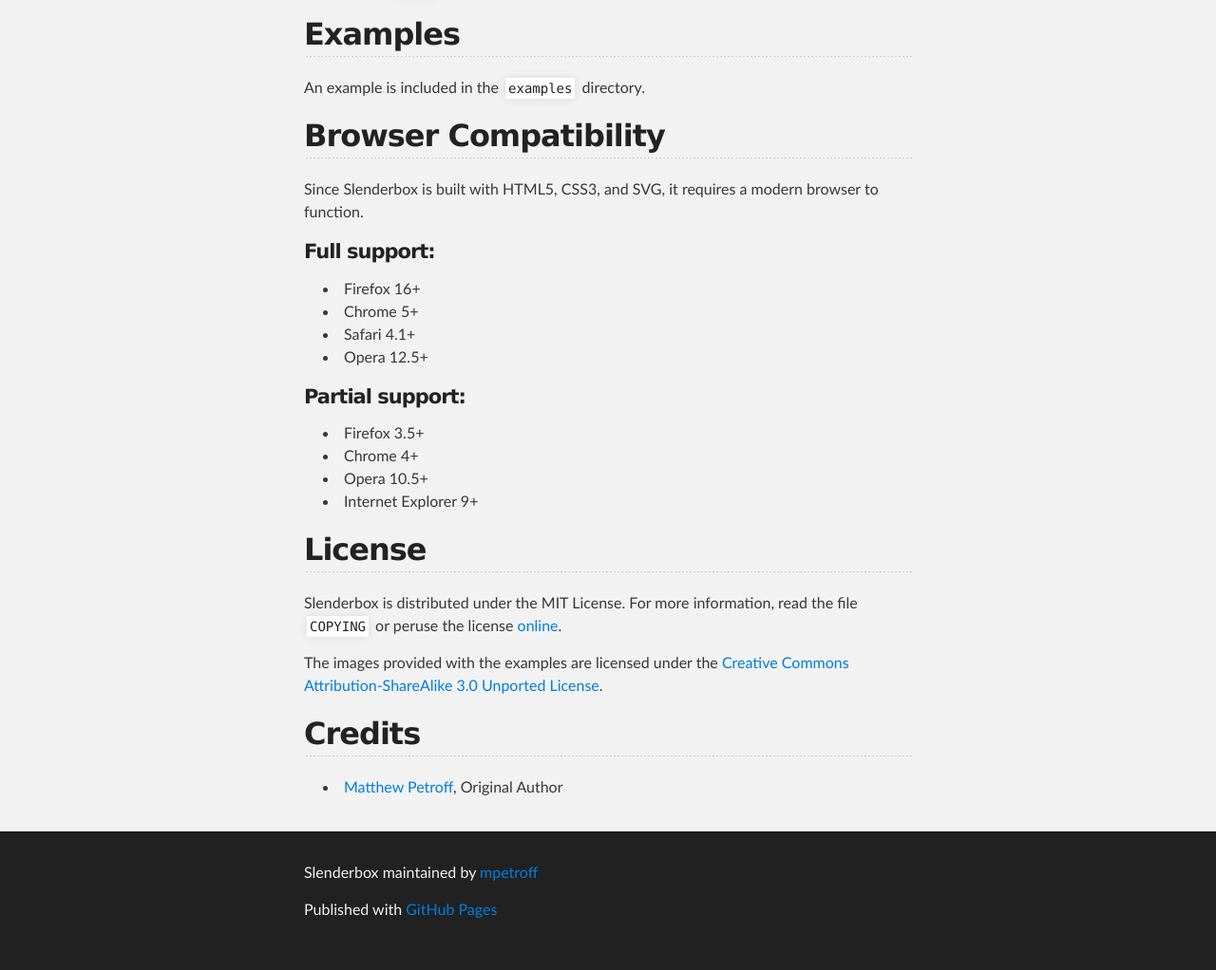
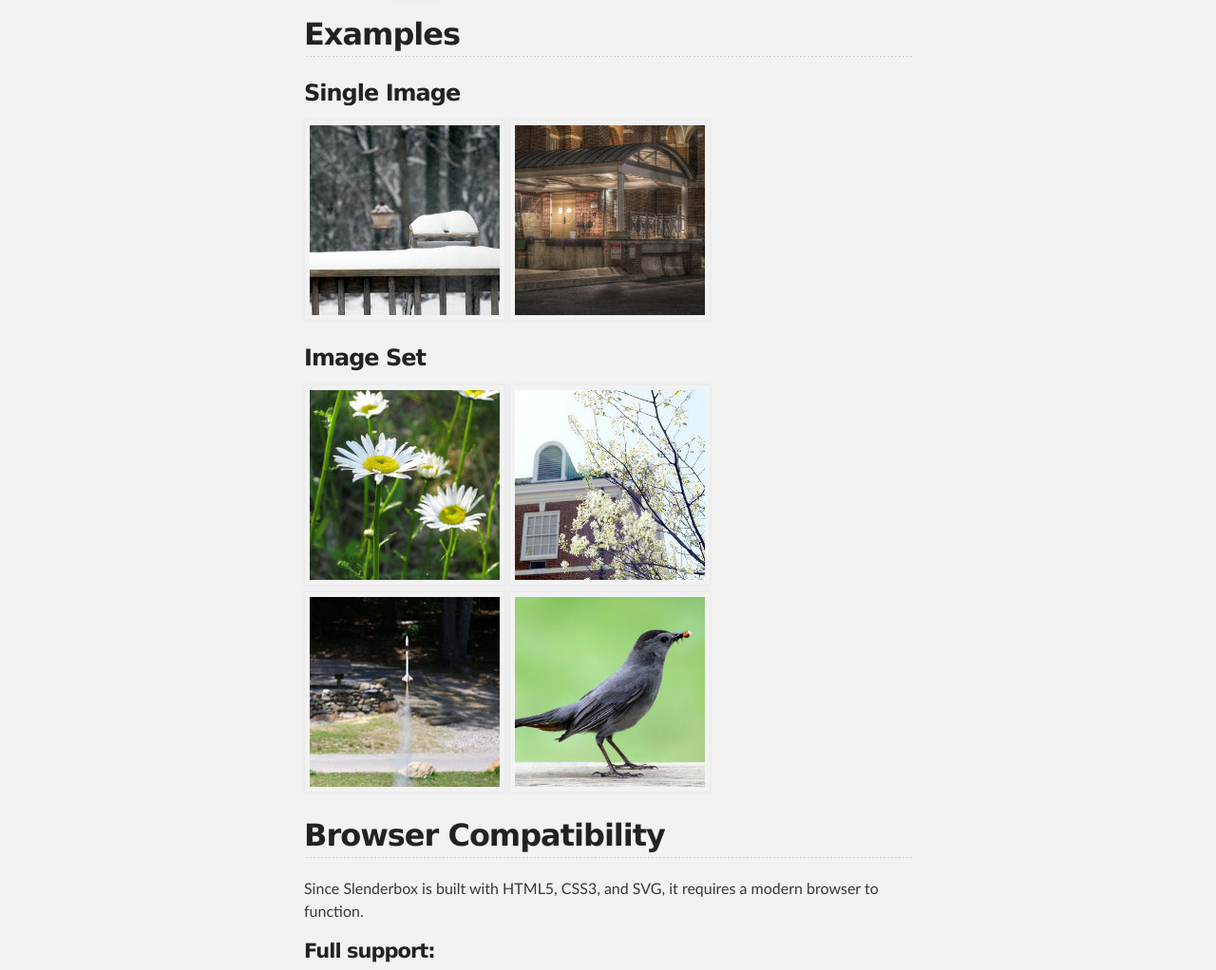
Before and after one commit to mpetroff/slenderbox, a plain HTML site: page index.html in a window 1280 px wide. Shown: the part 826-1848 px from the top of the page at 95% size. Drawn offline with Linux system fonts and the light colour scheme.

Commit message:
Added live example.

```diff
--- a/index.html
+++ b/index.html
@@ -7,6 +7,7 @@
     <meta name="description" content="Slenderbox : Slenderbox is a lightweight and framework-free lightbox script." />
 
     <link rel="stylesheet" type="text/css" media="screen" href="stylesheets/stylesheet.css">
+    <link rel="stylesheet" type="text/css" media="screen" href="stylesheets/slenderbox.css">
 
     <title>Slenderbox</title>
   </head>
@@ -48,7 +49,21 @@
 <li>A link's <code>title</code> becomes a caption in the lightbox.</li>
 </ol><h2>Examples</h2>
 
-<p>An example is included in the <code>examples</code> directory.</p>
+<h3>Single Image</h3>
+
+<p>
+<a href="images/img0.jpg" data-sbox><img src="images/thm0.jpg" height=200 width=200 alt="Thumbnail 0"/></a>
+<a href="images/img1.jpg" title="Link title is used as a caption." data-sbox><img src="images/thm1.jpg" height=200 width=200 alt="Thumbnail 1"/></a>
+</p>
+
+<h3>Image Set</h3>
+
+<p>
+<a href="images/img2.jpg" title="Click the right side of the image to go forward." data-sbox="3"><img src="images/thm2.jpg" height=200 width=200 alt="Thumbnail 2"/></a>
+<a href="images/img3.jpg" title="One can use the arrow keys as well." data-sbox="3"><img src="images/thm3.jpg" height=200 width=200 alt="Thumbnail 3"/></a>
+<a href="images/img4.jpg" title="The next image in a gallery is automatically preloaded." data-sbox="3"><img src="images/thm4.jpg" height=200 width=200 alt="Thumbnail 4"/></a>
+<a href="images/img5.jpg" title="Press “Esc” or click the “x” or anywhere outside the image to close the lightbox." data-sbox="3"><img src="images/thm5.jpg" height=200 width=200 alt="Thumbnail 5"/></a>
+</p>
 
 <h2>Browser Compatibility</h2>
 
@@ -86,8 +101,7 @@
     <!-- FOOTER  -->
     <div id="footer_wrap" class="outer">
       <footer class="inner">
-        <p class="copyright">Slenderbox maintained by <a href="https://github.com/mpetroff">mpetroff</a></p>
-        <p>Published with <a href="http://pages.github.com">GitHub Pages</a></p>
+        <p class="copyright">Slenderbox maintained by <a href="https://github.com/mpetroff">Matthew Petroff</a></p>
       </footer>
     </div>
 
@@ -102,6 +116,6 @@
             } catch(err) {}
           </script>
 
-
+  <script type="text/javascript" src="javascripts/slenderbox.js"></script>
   </body>
 </html>
--- /dev/null
+++ b/javascripts/slenderbox.js
@@ -0,0 +1,6 @@
+// Slenderbox 1.0, https://github.com/mpetroff/slenderbox
+(function(u,h){function p(j){l.style.opacity=0;n.style.display="inline";a=new Image;a.onload=function(){var b=a.height,j=a.width;a.height>f.clientHeight-55-80&&(a.height=f.clientHeight-55-80,a.width=a.width*a.height/b);a.width>f.clientWidth-20-80&&(a.width=f.clientWidth-20-80,a.height=b*a.width/j);l.style.height=a.height+"px";l.style.width=a.width+"px";c.style.height=a.height+55+"px";c.style.width=a.width+20+"px";c.style.left=f.clientWidth/2-(a.width+20)/2+"px";c.style.top=f.clientHeight/2-(a.height+
+20)/2+"px";n.style.left=a.width/2-15+10+"px";n.style.top=a.height/2-15+10+"px";g.style.height=a.height+20+"px";g.style.width=a.width/2+"px";r.style.top=a.height/2+10-23.5+"px";m.style.height=g.style.height;m.style.width=g.style.width;v.style.top=r.style.top;n.style.display="none";setTimeout(function(){l.style.backgroundImage="url("+a.src+")";l.style.opacity=1},300);e<d.length-1&&((new Image).src=d.item(e+1))};d=h.querySelectorAll('[data-sbox="'+j.getAttribute("data-sbox")+'"]');for(var b=0;b<d.length;b++)d.item(b)==
+j&&(e=b,b=d.length);q=""!=j.getAttribute("data-sbox")?!0:!1;a.src=j;w.innerHTML=j.title;1<d.length&&q&&(x.innerHTML="Image "+(e+1)+" of "+d.length,m.style.display=0<e?"inline":"none",g.style.display=e<d.length-1?"inline":"none")}function y(){p(d.item(e+1))}function z(){p(d.item(e-1))}function s(){k.style.opacity=0;setTimeout(function(){try{k.parentNode.removeChild(k)}catch(a){}},300);h.removeEventListener("keydown",A,!1);u.removeEventListener("resize",B,!1)}function A(a){a.preventDefault();a=a.keyCode;
+39==a?e<d.length-1&&q&&y():37==a?0<e&&q&&z():27==a&&s()}function B(){p(d.item(e))}function b(a,b){var c=h.createElement("div");c.id=a;b.appendChild(c);return c}var k,f,c,t,n,l,C,w,x,g,r,m,v,a,d,e,q;h.addEventListener("DOMContentLoaded",function(){[].forEach.call(h.querySelectorAll("[data-sbox]"),function(a){a.addEventListener("click",function(d){d.preventDefault();k=b("sboxWrapper",h.body);f=b("sboxOverlay",k);c=b("slenderbox",k);t=b("sboxImgH",c);n=b("sboxLoad",t);l=b("sboxImg",t);C=b("sboxX",c);
+w=b("sboxTitle",c);x=b("sboxNum",c);g=b("sboxNext",c);m=b("sboxPrev",c);r=b("sboxNextA",g);v=b("sboxPrevA",m);c.style.left=f.clientWidth/2-160+"px";c.style.top=f.clientHeight/2-160+"px";c.className="sboxTransitions";k.style.opacity=1;C.addEventListener("click",s,!1);f.addEventListener("click",s,!1);g.addEventListener("click",y,!1);m.addEventListener("click",z,!1);h.addEventListener("keydown",A,!1);u.addEventListener("resize",B,!1);p(a)},!1)})},!1)})(window,document);
--- a/stylesheets/stylesheet.css
+++ b/stylesheets/stylesheet.css
@@ -148,7 +148,7 @@ img {
   margin: 0 auto;
   max-width: 739px;
   padding: 5px;
-  margin: 10px 0 10px 0;
+  margin: 0px;
   border: 1px solid #ebebeb;
 
   box-shadow: 0 0 5px #ebebeb;
@@ -258,7 +258,7 @@ form {
 }
 
 img {
-  width: 100%;
+  /*width: 100%;*/
   max-width: 100%;
 }
 
```
Also changed, not shown: stylesheets/slenderbox.css (added, +1 -0 lines), images/img0.jpg (added), images/img1.jpg (added), images/img2.jpg (added), images/img3.jpg (added), images/img4.jpg (added), images/img5.jpg (added), images/thm0.jpg (added), images/thm1.jpg (added), images/thm2.jpg (added), images/thm3.jpg (added), images/thm4.jpg (added), images/thm5.jpg (added).
